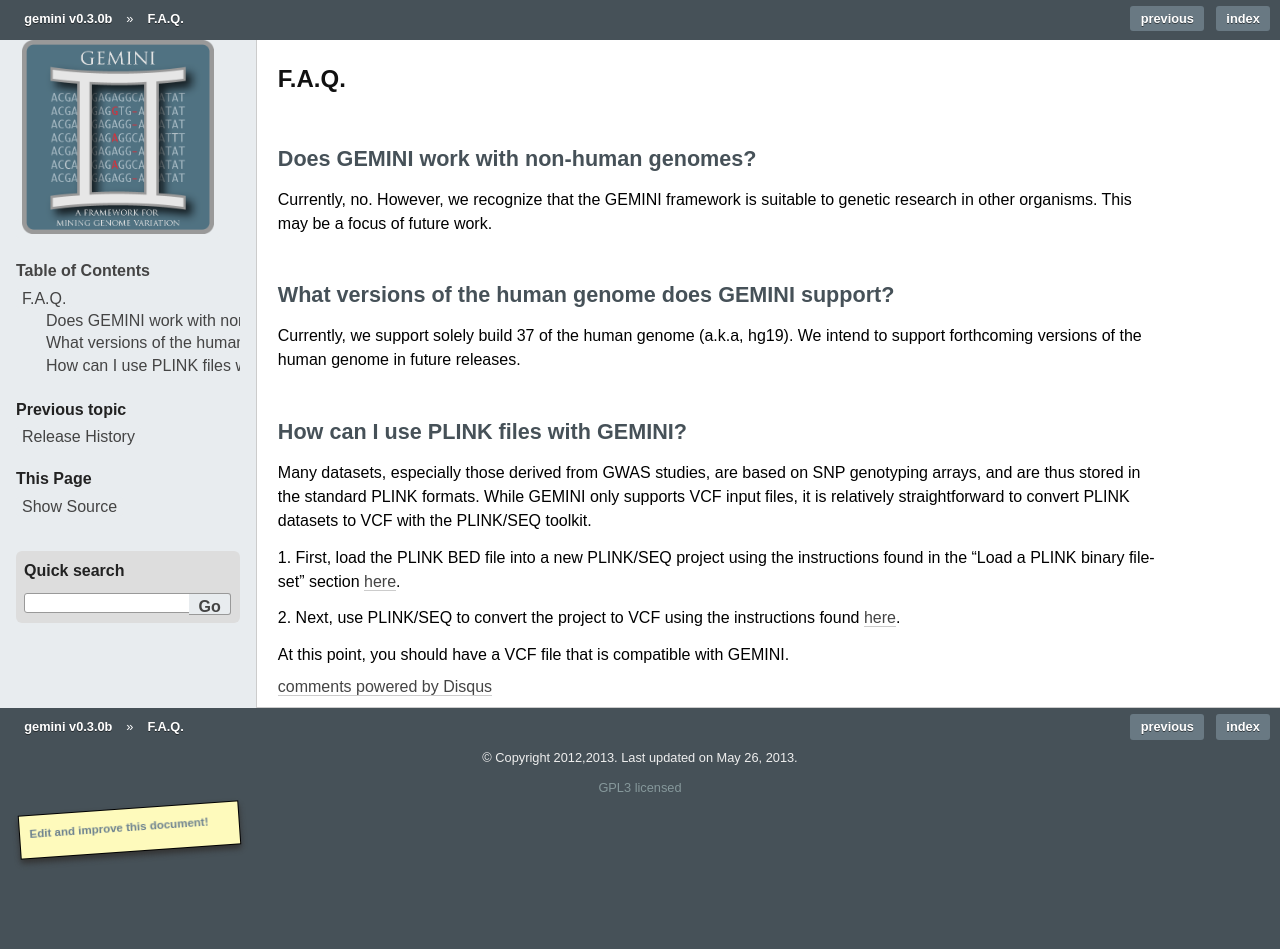
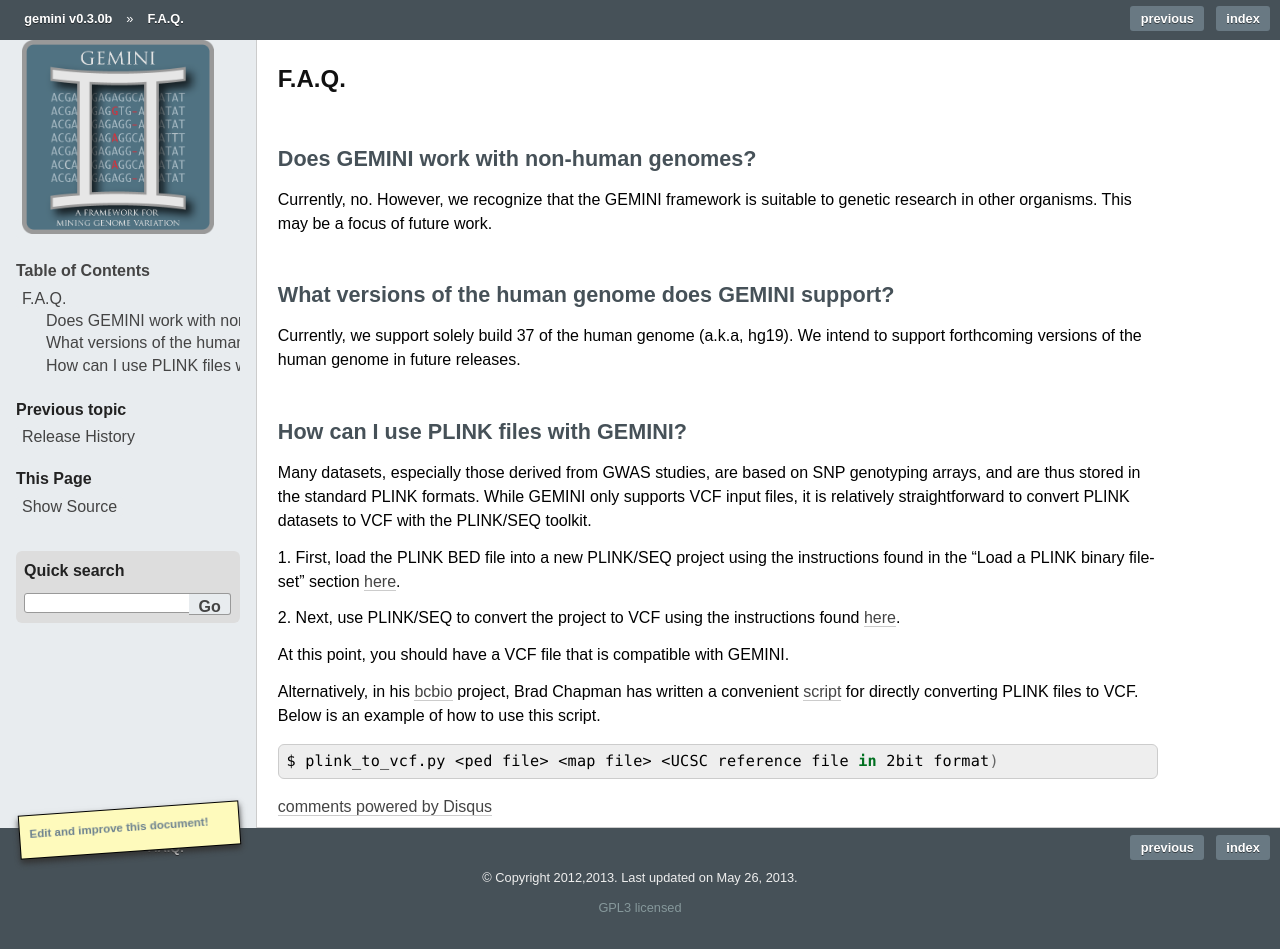
Before and after one commit to arq5x/gemini, a Sphinx documentation site: the page built from docs/content/faq.rst, in a window 1280 px wide. Built offline with Sphinx 7.4.7, drawn with Linux system fonts in a browser that asks for light colours; formulas are drawn with MathJax 3; pages that are not in the unit, such as notebooks, are missing from menus; comment, search, counter and statistics services are not loaded; the version number is read from the project's files by our own code; before the commit the page ends 900 px from its top, so only the background shows below that.

Commit message:
[DOCS] add plink-to-vcf script from @chapmanb

```diff
--- a/docs/content/faq.rst
+++ b/docs/content/faq.rst
@@ -33,3 +33,11 @@
 `here <http://atgu.mgh.harvard.edu/plinkseq/output.shtml#vcf>`_.
 
 At this point, you should have a VCF file that is compatible with GEMINI.
+
+Alternatively, in his `bcbio <https://github.com/chapmanb/bcbio-nextgen>`_ project, Brad Chapman has written a convenient
+`script <https://github.com/chapmanb/bcbio-nextgen/blob/master/scripts/plink_to_vcf.py>`_ for directly converting PLINK files to VCF.  Below is an example of how to use
+this script.
+
+.. code-block:: bash
+
+	$ plink_to_vcf.py <ped file> <map file> <UCSC reference file in 2bit format)
```
